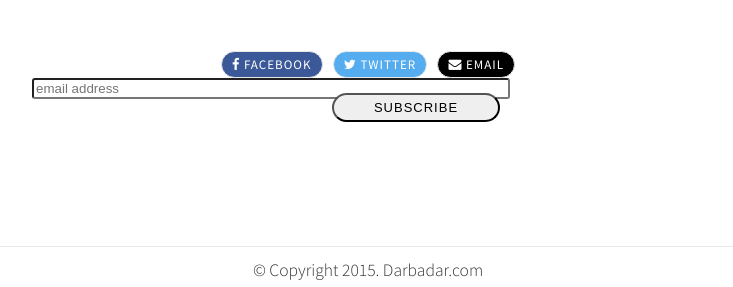
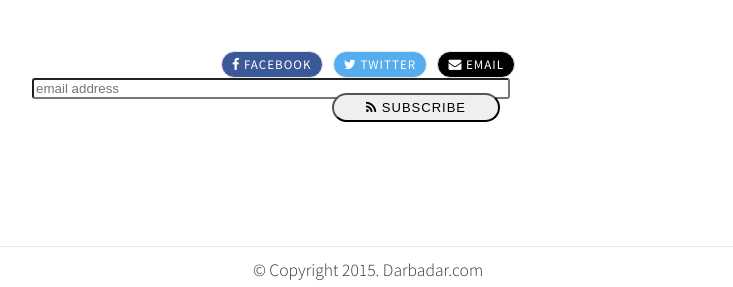
Before and after one commit to harshac/darbadar, a Jekyll site: the page built from _posts/2015-09-25-anegundi.md, in a window 1280 px wide and 1400 px high, scrolled down 8195 px. Shown: the part 1110-1397 px from the top of the window, without its empty margins (272-1005 px from the left). Built offline with Jekyll 4.4.1, drawn with Linux system fonts in a browser that asks for light colours; nearby versions of some CDN libraries; some web fonts are replaced; comment, search, counter and statistics services are not loaded.

Commit message:
Adding icon to subscription button

```diff
--- a/_includes/subscription.html
+++ b/_includes/subscription.html
@@ -12,7 +12,7 @@
         <input type="email" value="" name="EMAIL" class="email" id="mce-EMAIL" placeholder="email address" required>
         <!-- real people should not fill this in and expect good things - do not remove this or risk form bot signups-->
         <div style="position: absolute; left: -5000px;"><input type="text" name="b_f730a473d050be013ef391dc1_9a71f240c8" tabindex="-1" value=""></div>
-        <input type="submit" value="Subscribe" name="subscribe" id="mc-embedded-subscribe" class="button">
+        <button type="submit" value="Subscribe" name="subscribe" id="mc-embedded-subscribe" class="button"><i class="fa fa-rss"></i> Subscribe</button>
       </div>
     </form>
   </div>
--- a/_sass/_subscription.scss
+++ b/_sass/_subscription.scss
@@ -12,6 +12,7 @@
   	padding: 6px 10px;
   	text-transform: uppercase;
   	letter-spacing: 1px;
+  	padding: 6px 10px;
 
 	@include media-query($on-palm){
 		margin: --42px 0 10px 300px !important;
```
